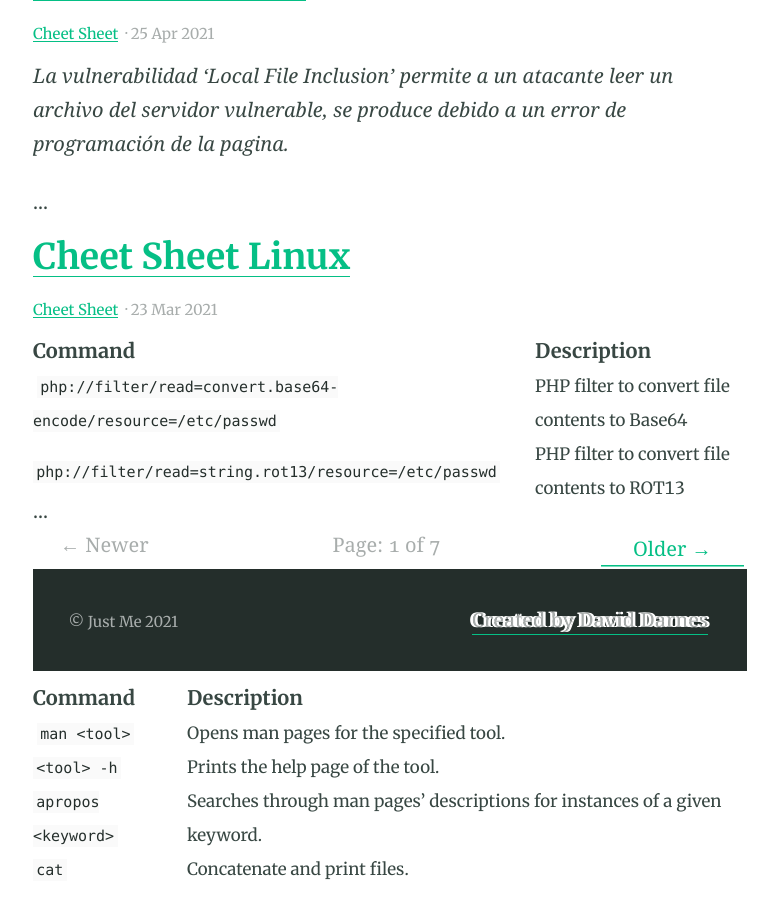
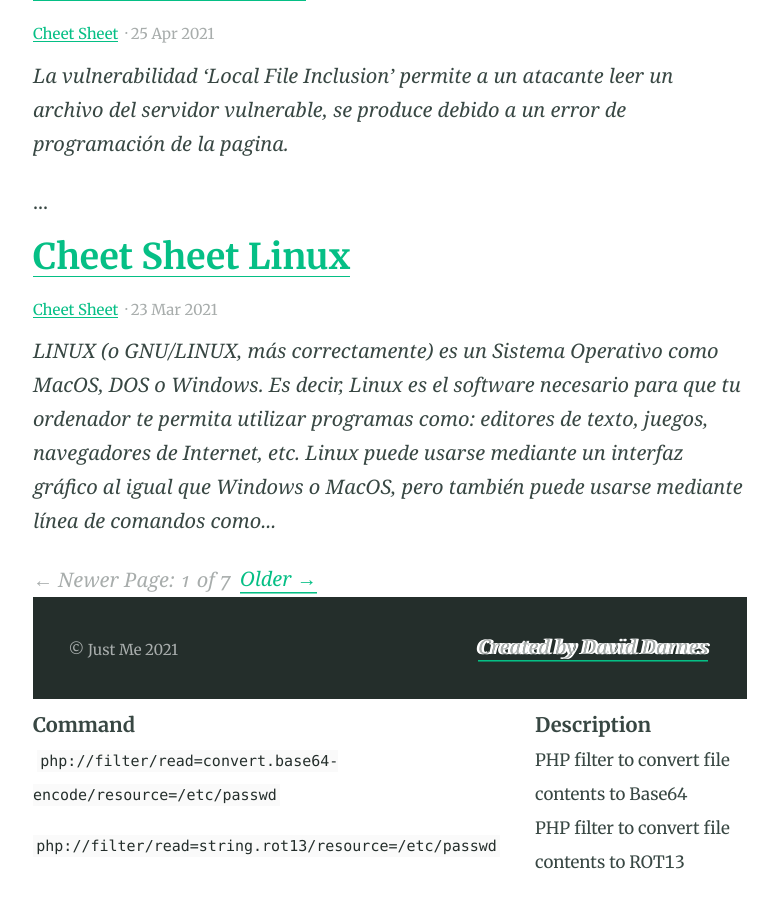
Before and after one commit to Lucho00Cuba/lucho00cuba.github.io, a Jekyll site: the page built from blog/index.html, in a window 1280 px wide and 900 px high, scrolled down 653 px. Shown: the whole window, without its empty margins (250-1028 px from the left). Built offline with Jekyll 4.4.1, drawn with Linux system fonts in a browser that asks for light colours; the list of posts is cut into pages by our own code.

Commit message:
Cheet Sheets v1.1

```diff
--- a/_posts/2021-03-23-CH-Linux.md
+++ b/_posts/2021-03-23-CH-Linux.md
@@ -4,6 +4,8 @@ title: Cheet Sheet Linux
 autor: Lucho
 categories: [Cheet Sheet]
 ---
+
+_LINUX (o GNU/LINUX, más correctamente) es un Sistema Operativo como MacOS, DOS o Windows. Es decir, Linux es el software necesario para que tu ordenador te permita utilizar programas como: editores de texto, juegos, navegadores de Internet, etc. Linux puede usarse mediante un interfaz gráfico al igual que Windows o MacOS, pero también puede usarse mediante línea de comandos como DOS_
 
 | **Command** | **Description** |
 | --------------|-------------------|
@@ -82,6 +84,8 @@ categories: [Cheet Sheet]
 
 <br>
 
+![Linux](https://www.ciberaula.com/imagenes/img/LINUX-KERNEL.png)
+
 ## Recursos
 
 [GitHub](https://github.com/crhuber/linux-cheatsheet)
```
